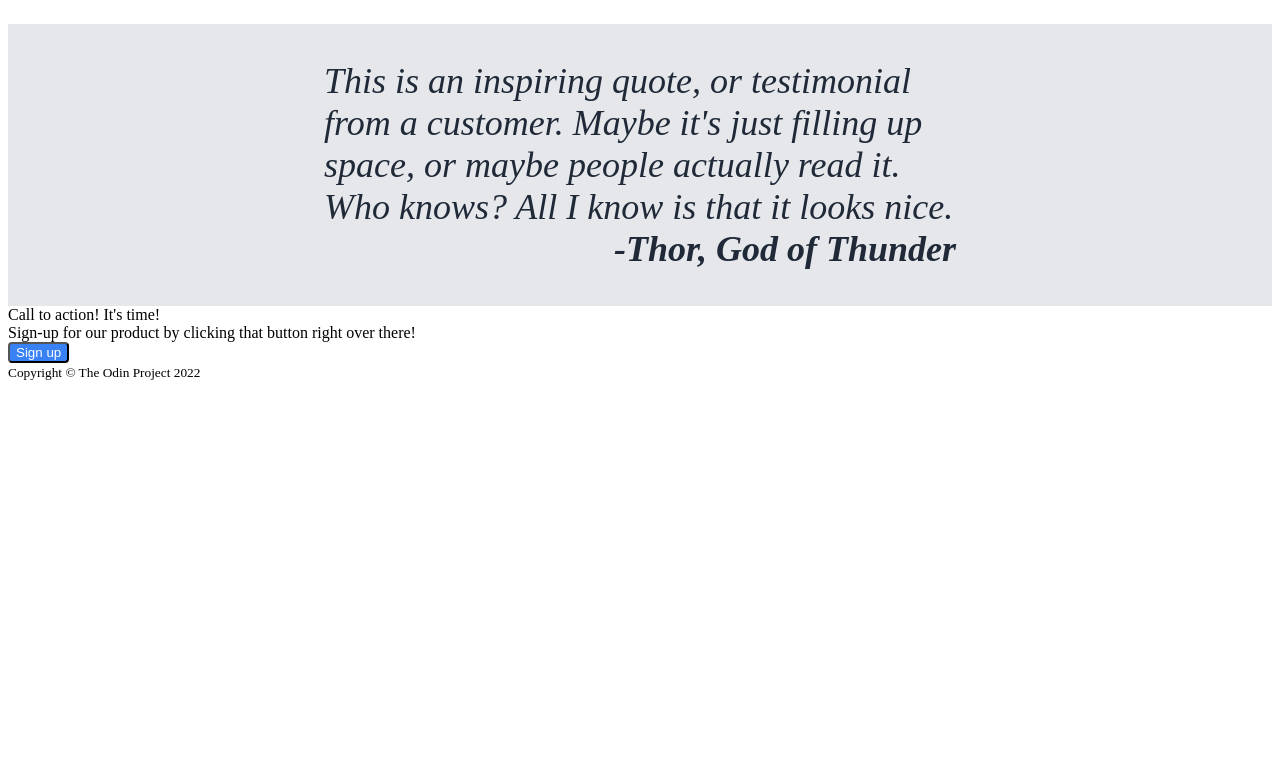
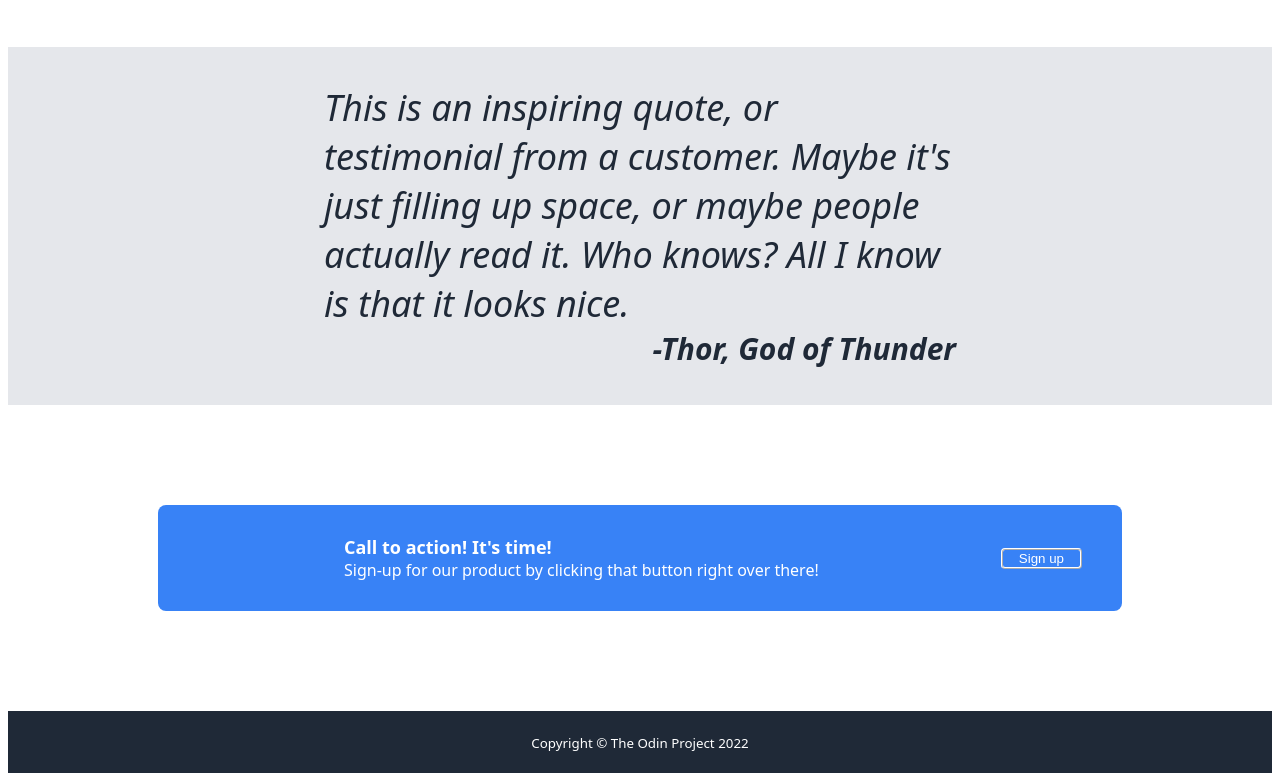
Before and after one commit to bigbeardie/landing-page, a plain HTML site: page index.html in a window 1280 px wide. Shown: the part 791-1572 px from the top of the page. Before the commit the page ends 1180 px from the top, so only its background shows below. Drawn offline with Linux system fonts and the light colour scheme.

Commit message:
modal complete. footer complete

```diff
--- a/index.html
+++ b/index.html
@@ -70,14 +70,14 @@
       </div>
     </div>
 
-    <div class="action">
-      <div class="container">
-        <div class="heading">Call to action! It's time!</div>
+    <div class="modal">
+      <div class="action">
+        <div class="call">Call to action! It's time!</div>
         <div class="para3">Sign-up for our product by clicking that button right over there!</div>
-        <button class="sign-up">Sign up</button>
       </div>
+      <button class="sign-up2">Sign up</button>
+    </div>
 
-    </div>
     <div class="footer">
         <small>Copyright &copy; The Odin Project 2022</small>
     </div>
--- a/style.css
+++ b/style.css
@@ -1,3 +1,6 @@
+body {
+  font-family: system-ui, -apple-system, BlinkMacSystemFont, 'Segoe UI', Roboto, Oxygen, Ubuntu, Cantarell, 'Open Sans', 'Helvetica Neue', sans-serif;
+}
 .header {
     display: flex;
     background-color: #1f2937;
@@ -39,7 +42,6 @@ a {
   padding: 100px;
   padding-bottom: 50px;
   padding-top: 50px;
-  flex-grow: 1;
   text-align: left;
 }
 
@@ -117,4 +119,45 @@ cite {
   font-style: italic;
   text-align: right;
   font-weight: bold;
+  font-size: 30px;
 }
+
+.modal {
+  display: flex;
+  color: #FFFFFF;
+  background-color:#3882f6;
+  margin: 100px;
+  margin-left: 150px;
+  margin-right: 150px;
+  border-radius: 8px;
+  padding: 30px;
+  gap: 16px;
+
+}
+
+.call {
+  font-weight: bold;
+  font-size: large;
+}
+
+.action {
+  display: flex;
+  flex-direction: column;
+  margin: auto;
+}
+
+.sign-up2 {
+  justify-content: center;
+  align-self: center;
+  padding: 1px 16px;
+  border-color: #FFFFFF;
+  border-style:ridge;
+  margin: 10px;
+}
+
+.footer {
+  background-color: #1F2937;
+  color: #FFFFFF;
+  text-align: center;
+  padding: 20px;
+}
```
